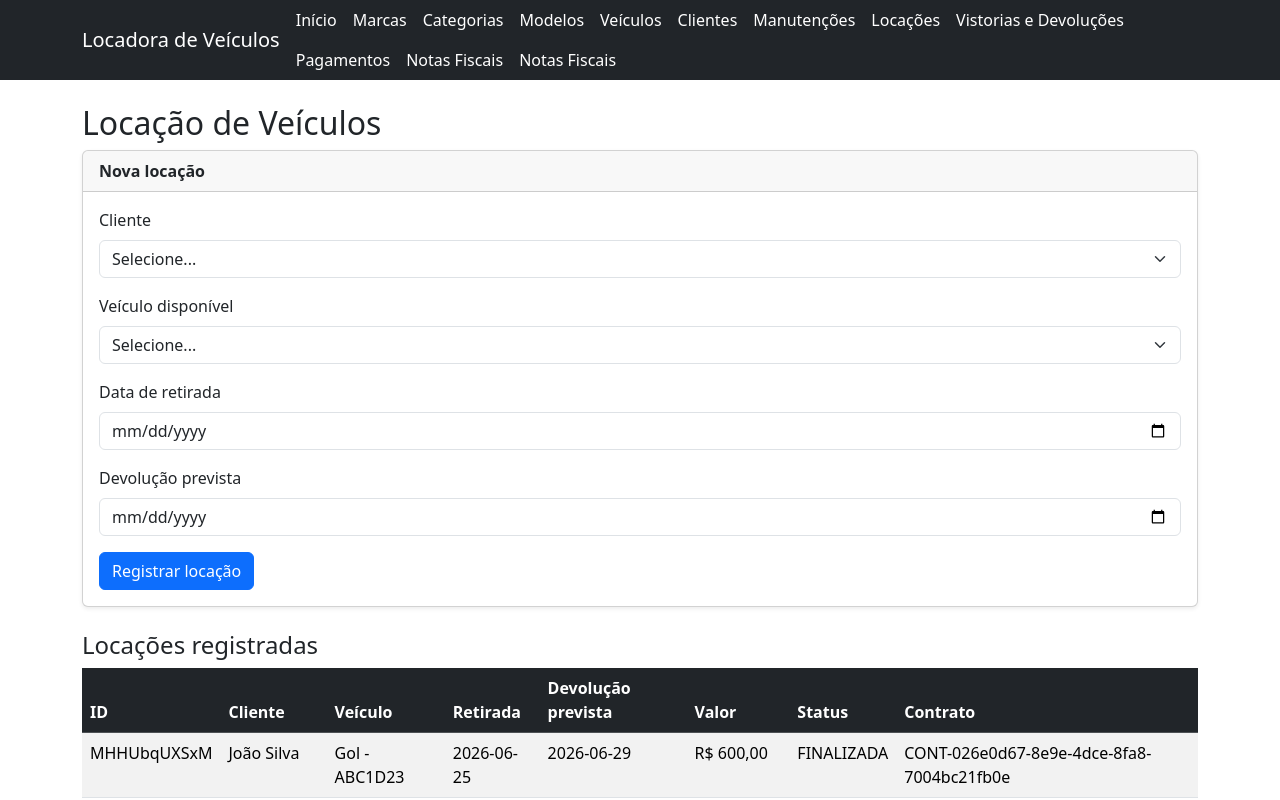
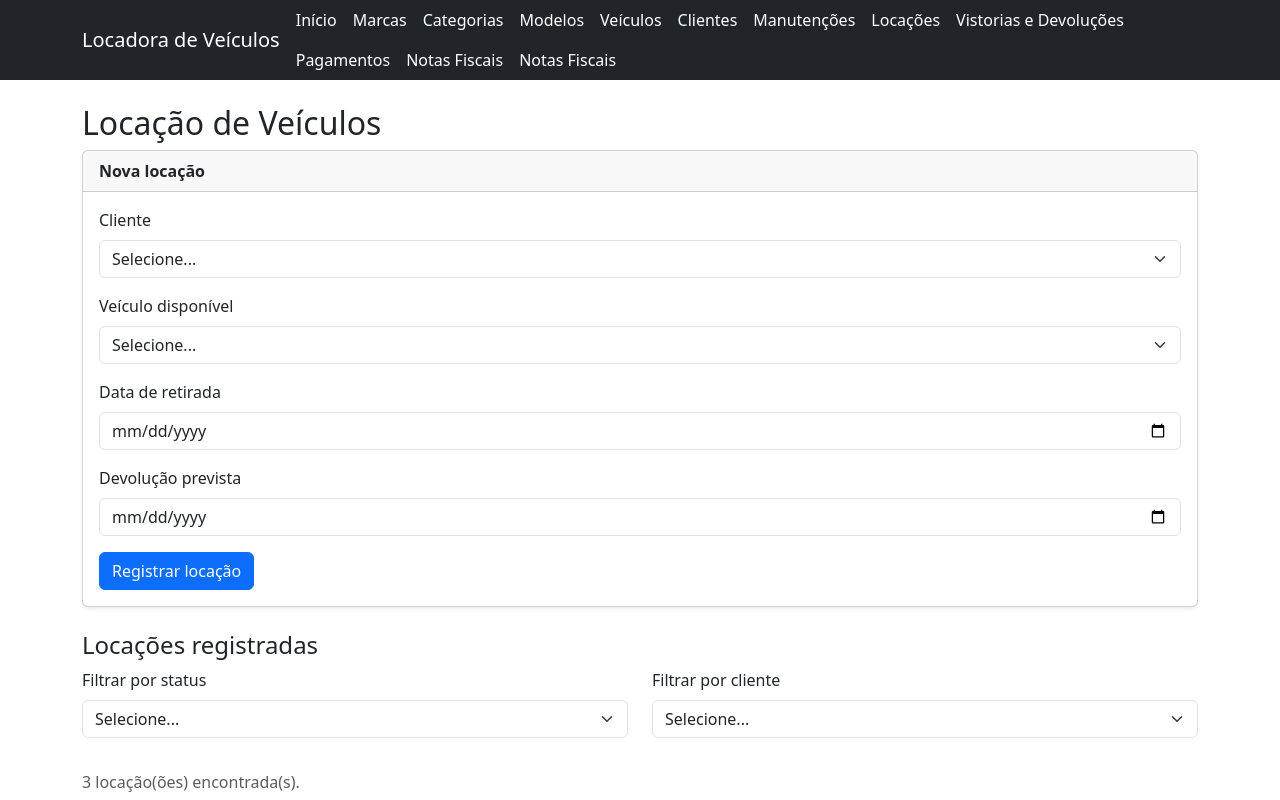
Before and after one commit to Herculeszinm/locadora-veiculos, a React (Vite) app: page /locacoes in a window 1280 px wide. Shown: the top 800 px of the page. Built offline with nearby package versions, Linux system fonts and the light colour scheme; data requests are answered from the project's data file.

Commit message:
Implementa filtros de locacoes RF14

```diff
--- a/src/pages/locacoes/LocacaoList.tsx
+++ b/src/pages/locacoes/LocacaoList.tsx
@@ -41,10 +41,26 @@ export function LocacaoList() {
   const [veiculoId, setVeiculoId] = useState("");
   const [dataRetirada, setDataRetirada] = useState("");
   const [dataDevolucao, setDataDevolucao] = useState("");
+  const [filtroStatus, setFiltroStatus] = useState("");
+  const [filtroCliente, setFiltroCliente] = useState("");
+
 
   const [erro, setErro] = useState("");
   const [sucesso, setSucesso] = useState("");
   const [salvando, setSalvando] = useState(false);
+
+  const locacoesFiltradas = locacoes.filter((locacao) => {
+    const correspondeStatus =
+      filtroStatus === "" ||
+      locacao.status === filtroStatus;
+
+    const correspondeCliente =
+      filtroCliente === "" ||
+      locacao.clienteId === filtroCliente;
+
+  return correspondeStatus && correspondeCliente;
+  });
+
 
   async function carregarDados() {
     const [
@@ -366,9 +382,45 @@ export function LocacaoList() {
 
       <h4 className="mt-4">Locações registradas</h4>
 
+    <div className="row mb-3">
+      <div className="col-md-6">
+        <Select
+          label="Filtrar por status"
+          name="filtroStatus"
+          value={filtroStatus}
+          options={[
+            { value: "ABERTA", label: "Aberta" },
+            { value: "FINALIZADA", label: "Finalizada" },
+            { value: "CANCELADA", label: "Cancelada" },
+          ]}
+          onChange={(e) => setFiltroStatus(e.target.value)}
+        />
+      </div>
+
+    <div className="col-md-6">
+      <Select
+        label="Filtrar por cliente"
+        name="filtroCliente"
+        value={filtroCliente}
+        options={clientes
+          .filter((cliente) => cliente.id !== undefined)
+          .map((cliente) => ({
+            value: cliente.id!,
+            label: cliente.nome,
+          }))}
+      onChange={(e) => setFiltroCliente(e.target.value)}
+    />
+  </div>
+</div>
+
+<p className="text-muted">
+  {locacoesFiltradas.length} locação(ões) encontrada(s).
+</p>
+
+
       <Table<Locacao>
         columns={columns}
-        data={locacoes}
+        data={locacoesFiltradas}
       />
     </div>
   );
```
